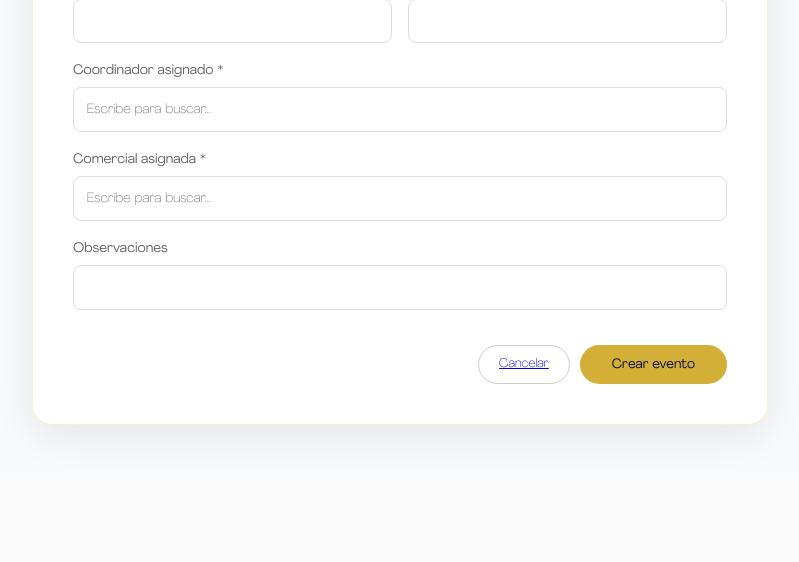
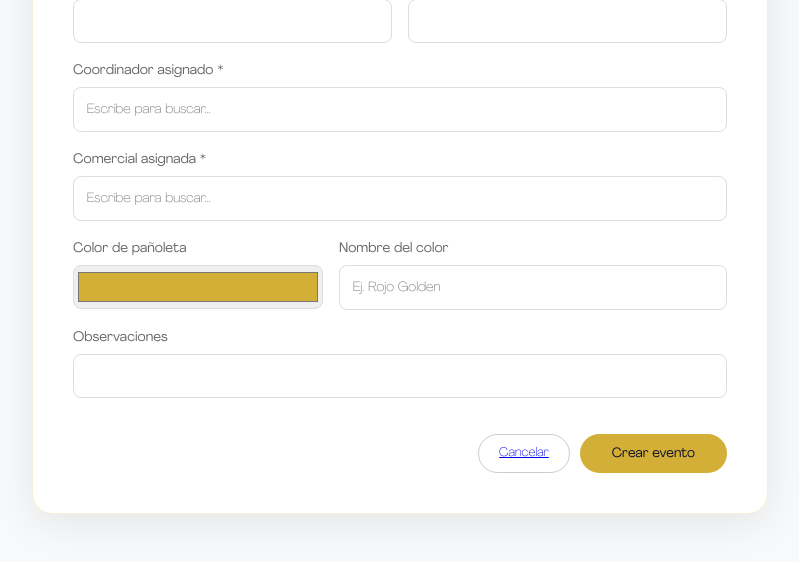
Before and after one commit to Juando26030/Facial-Recognition-GOLDEN, a FastAPI app: page /clientes/1/nuevo-evento in a window 1280 px wide. Shown: the part 855-1417 px from the top of the page, without its empty margins (350-1149 px from the left). Before the commit the page ends 1288 px from the top, so only its background shows below. Run offline with FastAPI, Linux system fonts and the light colour scheme; the visitor is signed in with stand-in values (Sample User, id 1); tables that the repository leaves empty hold one stand-in row (values such as "Sample post"); data that the repository does not hold is empty.

Commit message:
Sprint 2.4 Fase 12: color de pañoleta por evento + contraste automatico de texto en toda la app
- Event.bandana_color/bandana_color_name (migracion 0020) - color con gotero + nombre libre, editable al crear/editar
- calendario.html: los chips de evento se colorean por pañoleta en vez de por estado (fallback gris para eventos viejos sin pañoleta)
- theme.js: goldenContrastColor() calcula blanco/negro segun luminancia; se aplica al acento elegido en Configuracion (--golden-primary-contrast/--golden-sidebar-contrast) y a los chips del calendario
- style.css: boton primario, tab activo, badge de aniversario y sidebar dejan de fijar el color de texto, ahora usan las variables de contraste

Co-Authored-By: Claude Sonnet 5 <noreply@anthropic.com>

```diff
--- a/app/models.py
+++ b/app/models.py
@@ -183,6 +183,8 @@ class Event(Base):
     status = Column(String, default='creado', nullable=False)  # creado | en_proceso | finalizado
     coordinator_staff_id = Column(Integer, ForeignKey('staff_users.id'), nullable=True)
     commercial_staff_id = Column(Integer, ForeignKey('staff_users.id'), nullable=True)  # Sprint 2.4 Fase 5 (2026-09-16): quién es "el comercial dueño" del evento — nullable porque eventos viejos no tienen uno; para eventos nuevos es obligatorio a nivel de API (ver routers/events.py: create_event), no a nivel de columna, mismo criterio que coordinator_staff_id
+    bandana_color = Column(String, nullable=True)  # "Color de pañoleta" (Sprint 2.4 Fase 12, 2026-09-17, pedido explícito) — hex (#rrggbb) elegido con <input type="color"> (gotero incluido); identifica el evento en el Calendario en vez del color por estado
+    bandana_color_name = Column(String, nullable=True)  # nombre libre que el cliente/equipo le da a ese color (ej. "Rojo Golden") — el hex por sí solo no dice nada si el equipo usa sus propios nombres
     created_by_id = Column(Integer, ForeignKey('staff_users.id'))
     created_at = Column(DateTime, default=datetime.utcnow)
     optional_field_labels = Column(Text)  # JSON {"opcional_1": "Talla de camisa", ...} — nombres que el cliente le dio a las columnas "opcional_N" de SU roster (2026-09-20, ver bulk_register)
--- a/app/routers/events.py
+++ b/app/routers/events.py
@@ -59,6 +59,8 @@ class EventIn(BaseModel):
     setup_time_end: str
     coordinator_staff_id: int
     commercial_staff_id: Optional[int] = None  # Sprint 2.4 Fase 5: si no viene, se resuelve en create_event (self si el creador es comercial, obligatorio elegir si es admin+)
+    bandana_color: Optional[str] = None  # Sprint 2.4 Fase 12: "Color de pañoleta", hex #rrggbb
+    bandana_color_name: Optional[str] = None  # nombre libre para ese color (ej. "Rojo Golden")
     notes: Optional[str] = None
 
 
@@ -78,6 +80,8 @@ class EventUpdate(BaseModel):
     setup_time_end: Optional[str] = None
     coordinator_staff_id: Optional[int] = None
     commercial_staff_id: Optional[int] = None
+    bandana_color: Optional[str] = None
+    bandana_color_name: Optional[str] = None
     notes: Optional[str] = None
     status: Optional[str] = None
     auto_print_badge: Optional[bool] = None
@@ -99,6 +103,8 @@ def _serialize(e: Event) -> dict:
         "coordinator_name": (e.coordinator.full_name or e.coordinator.username) if e.coordinator else None,
         "commercial_staff_id": e.commercial_staff_id,
         "commercial_name": (e.commercial.full_name or e.commercial.username) if e.commercial else None,
+        "bandana_color": e.bandana_color,
+        "bandana_color_name": e.bandana_color_name,
         "created_at": e.created_at.isoformat() if e.created_at else None,
         "facial_enabled": e.facial_enabled,
         "auto_print_badge": e.auto_print_badge,
--- a/static/css/style.css
+++ b/static/css/style.css
@@ -29,11 +29,20 @@
   --font-heading-primary: 'Agrandir', serif;
   --font-heading-secondary: 'Agrandir', sans-serif;
   --font-body: 'Agrandir', sans-serif;
-  /* Fondo del menú lateral (Sprint 2.3, ronda 2, 2026-09-16, pedido explícito): variable aparte
-     de --golden-dark para que Configuración > Apariencia pueda cambiar el color del menú sin
-     tocar el resto de la app (el texto del menú NO se personaliza — ver .golden-sidebar a abajo,
-     siempre blanco a propósito, para que se siga leyendo bien sin importar qué color se elija). */
+  /* Fondo del menú lateral (Sprint 2.3, ronda 2, 2026-09-16) — variable aparte de --golden-dark
+     para que Configuración > Apariencia pueda cambiar el color del menú sin tocar el resto de la
+     app. */
   --golden-sidebar-bg: var(--golden-dark);
+  /* Contraste automático (Sprint 2.4 Fase 13, 2026-09-17, pedido explícito): "en todo lugar que
+     haya texto... si el fondo es claro, letra negra; si es oscuro, letra blanca". Antes el texto
+     del menú/botones quedaba SIEMPRE blanco/oscuro fijo sin importar qué color de acento eligiera
+     Configuración — si alguien elegía un acento claro, el texto blanco del menú podía quedar
+     ilegible. static/js/theme.js recalcula estas dos variables (con goldenContrastColor(), la
+     misma función que usan los chips del Calendario para el color de pañoleta) cada vez que
+     --golden-primary/--golden-sidebar-bg cambian; acá quedan los valores por defecto, coherentes
+     con los colores por defecto de arriba. */
+  --golden-primary-contrast: var(--golden-dark);
+  --golden-sidebar-contrast: #fff;
 }
 
 * { box-sizing: border-box; margin: 0; padding: 0; }
@@ -42,7 +51,7 @@ body { font-family: var(--font-body); color: #333; background: #f8f9fa; }
 .golden-header { background: rgba(255,255,255,0.98); position: fixed; width: 100%; z-index: 1000; box-shadow: 0 2px 16px rgba(0,0,0,0.08); top: 0; left: 0; }
 .golden-header-container { max-width: 1600px; margin: auto; padding: 0 2rem; display: flex; justify-content: space-between; align-items: center; height: 80px; }
 .golden-logo img { height: 50px; }
-.golden-anniversary-badge { background: var(--golden-primary); color: var(--golden-dark); padding: 0.5rem 1.5rem; border-radius: 20px; font-weight: 700; font-size: 0.85rem; font-family: var(--font-heading-secondary); }
+.golden-anniversary-badge { background: var(--golden-primary); color: var(--golden-primary-contrast); padding: 0.5rem 1.5rem; border-radius: 20px; font-weight: 700; font-size: 0.85rem; font-family: var(--font-heading-secondary); }
 .golden-content-spacer { height: 80px; }
 
 /* Barra de contexto del evento (2026-09-16, pedido explícito: "para saber siempre donde estoy" /
@@ -64,7 +73,7 @@ body { font-family: var(--font-body); color: #333; background: #f8f9fa; }
 
 .tabs { display: flex; justify-content: center; flex-wrap: wrap; gap: 10px; margin-bottom: 30px; }
 .tab { padding: 12px 25px; cursor: pointer; font-weight: bold; background: white; border-radius: 30px; box-shadow: 0 2px 10px rgba(0,0,0,0.05); border: 2px solid transparent; transition: 0.3s; color: var(--golden-dark); }
-.tab.active, .tab:hover { background: var(--golden-primary); color: white; }
+.tab.active, .tab:hover { background: var(--golden-primary); color: var(--golden-primary-contrast); }
 
 .app-container { max-width: 1500px; width: 100%; margin: auto; }
 .section { display: none; animation: fadeIn 0.4s ease; }
@@ -80,7 +89,7 @@ body { font-family: var(--font-body); color: #333; background: #f8f9fa; }
 .badge-input-group input:focus { outline: none; border-color: var(--golden-primary); }
 
 .golden-btn { border: none; padding: 1rem 2rem; border-radius: 30px; font-weight: 700; cursor: pointer; transition: 0.3s; font-family: var(--font-heading-secondary); display: block; }
-.golden-btn-primary { background: var(--golden-primary); color: var(--golden-dark); width: 100%; }
+.golden-btn-primary { background: var(--golden-primary); color: var(--golden-primary-contrast); width: 100%; }
 .golden-btn-primary:hover { transform: translateY(-2px); box-shadow: 0 4px 15px rgba(212, 175, 55, 0.3); background: #b5952f; }
 .golden-btn-primary:disabled { background: #ccc; cursor: not-allowed; box-shadow: none; transform: none; }
 
@@ -166,20 +175,21 @@ body { font-family: var(--font-body); color: #333; background: #f8f9fa; }
   background: var(--golden-sidebar-bg); z-index: 1002; padding-top: 80px; box-shadow: 2px 0 16px rgba(0,0,0,0.2);
 }
 .golden-sidebar nav { display: flex; flex-direction: column; padding: 1rem 0; }
-/* Texto del menú siempre blanco (pedido explícito, 2026-09-16): antes el link activo cambiaba a
-   --golden-primary, lo que se veía mal/ilegible según el color elegido en Apariencia — el color
-   personalizable ahora es el FONDO (--golden-sidebar-bg), el texto nunca cambia. El estado activo
-   se marca con el borde izquierdo + un fondo blanco translúcido, no con el color del texto. */
+/* Texto del menú con contraste automático (2026-09-16, ajustado 2026-09-17 — antes SIEMPRE
+   blanco fijo; ahora goldenContrastColor() en theme.js decide blanco/negro según qué tan clara u
+   oscura sea --golden-sidebar-bg elegida en Apariencia, vía --golden-sidebar-contrast). El estado
+   activo se sigue marcando con el borde izquierdo + un fondo blanco translúcido, no con el color
+   del texto (ese overlay funciona razonablemente bien tanto con texto blanco como negro encima). */
 .golden-sidebar a {
-  color: #fff; text-decoration: none; padding: 0.9rem 1.5rem; display: flex;
+  color: var(--golden-sidebar-contrast); text-decoration: none; padding: 0.9rem 1.5rem; display: flex;
   align-items: center; gap: 10px; font-family: var(--font-heading-secondary); font-weight: 600;
   font-size: 0.9rem; border-left: 3px solid transparent; transition: 0.2s;
 }
-.golden-sidebar a:hover { background: rgba(255,255,255,0.1); color: #fff; }
-.golden-sidebar a.active { border-left-color: #fff; background: rgba(255,255,255,0.18); color: #fff; font-weight: 800; }
+.golden-sidebar a:hover { background: rgba(255,255,255,0.1); color: var(--golden-sidebar-contrast); }
+.golden-sidebar a.active { border-left-color: var(--golden-sidebar-contrast); background: rgba(255,255,255,0.18); color: var(--golden-sidebar-contrast); font-weight: 800; }
 .golden-sidebar-toggle {
   display: none; position: fixed; top: 18px; left: 16px; z-index: 1003; background: var(--golden-sidebar-bg);
-  color: #fff; border: none; border-radius: 10px; width: 44px; height: 44px; font-size: 1.3rem; cursor: pointer;
+  color: var(--golden-sidebar-contrast); border: none; border-radius: 10px; width: 44px; height: 44px; font-size: 1.3rem; cursor: pointer;
   box-shadow: 0 2px 10px rgba(0,0,0,0.25);
 }
 .golden-sidebar-backdrop { display: none; position: fixed; inset: 0; background: rgba(0,0,0,0.45); z-index: 1001; }
--- a/static/js/theme.js
+++ b/static/js/theme.js
@@ -6,6 +6,22 @@
    privada o con site data bloqueada. Disponible para TODOS los roles (Sprint 2.4, ronda 2) —
    cargado en todos los templates, igual que toast.js. */
 (function () {
+  // Contraste automático de texto (Sprint 2.4 Fase 13, 2026-09-17, pedido explícito): "en todo
+  // lugar que haya texto... si detecta que el fondo es claro, letra negra; si es oscuro, letra
+  // blanca". Fórmula de luminancia percibida (coeficientes ITU-R BT.601, ya usados de forma
+  // habitual para esto) — no es una conversión de color exacta, pero alcanza de sobra para
+  // decidir blanco/negro. Expuesta globalmente porque calendario.html la reusa para los chips de
+  // "color de pañoleta" (otro lugar con fondo elegido libremente por el usuario).
+  window.goldenContrastColor = function (hex) {
+    if (!hex) return '#000000';
+    let c = String(hex).replace('#', '').trim();
+    if (c.length === 3) c = c.split('').map((ch) => ch + ch).join('');
+    if (c.length !== 6 || /[^0-9a-fA-F]/.test(c)) return '#000000';
+    const r = parseInt(c.substr(0, 2), 16), g = parseInt(c.substr(2, 2), 16), b = parseInt(c.substr(4, 2), 16);
+    const luminance = (0.299 * r + 0.587 * g + 0.114 * b) / 255;
+    return luminance > 0.6 ? '#000000' : '#ffffff';
+  };
+
   // Mismas 40 familias tipográficas que ya ofrece el editor de escarapelas (badge_editor.html:
   // FONT_FAMILIES) — un solo <link> de Google Fonts, idéntico al de ahí, inyectado una vez por
   // página (no todas las páginas lo tenían, y sin cargarlo la fuente elegida no se ve aunque la
@@ -46,9 +62,13 @@
     const primary = localStorage.getItem('golden_theme_primary');
     if (primary) {
       document.documentElement.style.setProperty('--golden-primary', primary);
-      // El mismo color también pinta el fondo del menú lateral (2026-09-16, ronda 2) — el texto
-      // del menú se queda siempre blanco (ver .golden-sidebar a en style.css).
+      // El mismo color también pinta el fondo del menú lateral (2026-09-16, ronda 2).
       document.documentElement.style.setProperty('--golden-sidebar-bg', primary);
+      // Contraste automático (2026-09-17, pedido explícito) — antes el texto de botones/menú
+      // quedaba fijo, ahora se recalcula según qué tan clara/oscura sea la elegida.
+      const contrast = window.goldenContrastColor(primary);
+      document.documentElement.style.setProperty('--golden-primary-contrast', contrast);
+      document.documentElement.style.setProperty('--golden-sidebar-contrast', contrast);
     }
   } catch (e) { /* preferencia local opcional — si falla, se queda con el tema por defecto */ }
 })();
--- a/templates/nuevo_evento.html
+++ b/templates/nuevo_evento.html
@@ -75,6 +75,13 @@
             <label>Comercial asignada *</label>
             <input type="text" name="commercial_label" list="commercialList" required autocomplete="off" placeholder="Escribe para buscar...">
           </div>
+        </div>
+        <div class="badge-input-row">
+          <div class="badge-input-group" style="max-width:110px;">
+            <label>Color de pañoleta</label>
+            <input type="color" name="bandana_color" value="#D4AF37" style="width:100%; height:44px; padding:2px; border:1px solid #ddd; border-radius:8px; cursor:pointer;">
+          </div>
+          <div class="badge-input-group"><label>Nombre del color</label><input type="text" name="bandana_color_name" placeholder="Ej. Rojo Golden"></div>
         </div>
         <div class="badge-input-row">
           <div class="badge-input-group" style="min-width:100%;"><label>Observaciones</label><input type="text" name="notes"></div>
```
Also changed, not shown: alembic/versions/0020_event_bandana_color.py (added, +27 -0 lines), templates/calendario.html (+25 -6 lines), templates/configuracion.html (+8 -2 lines).
